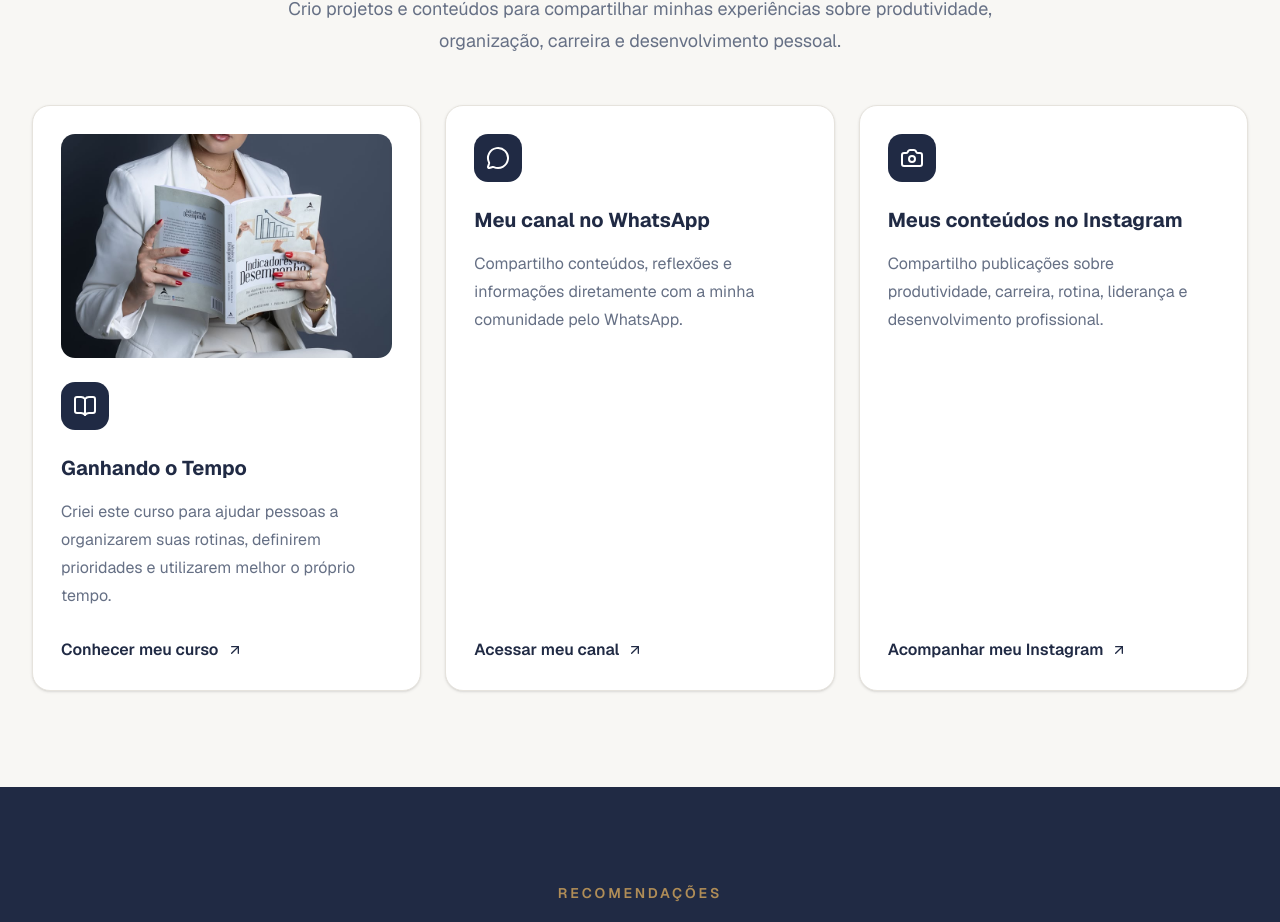
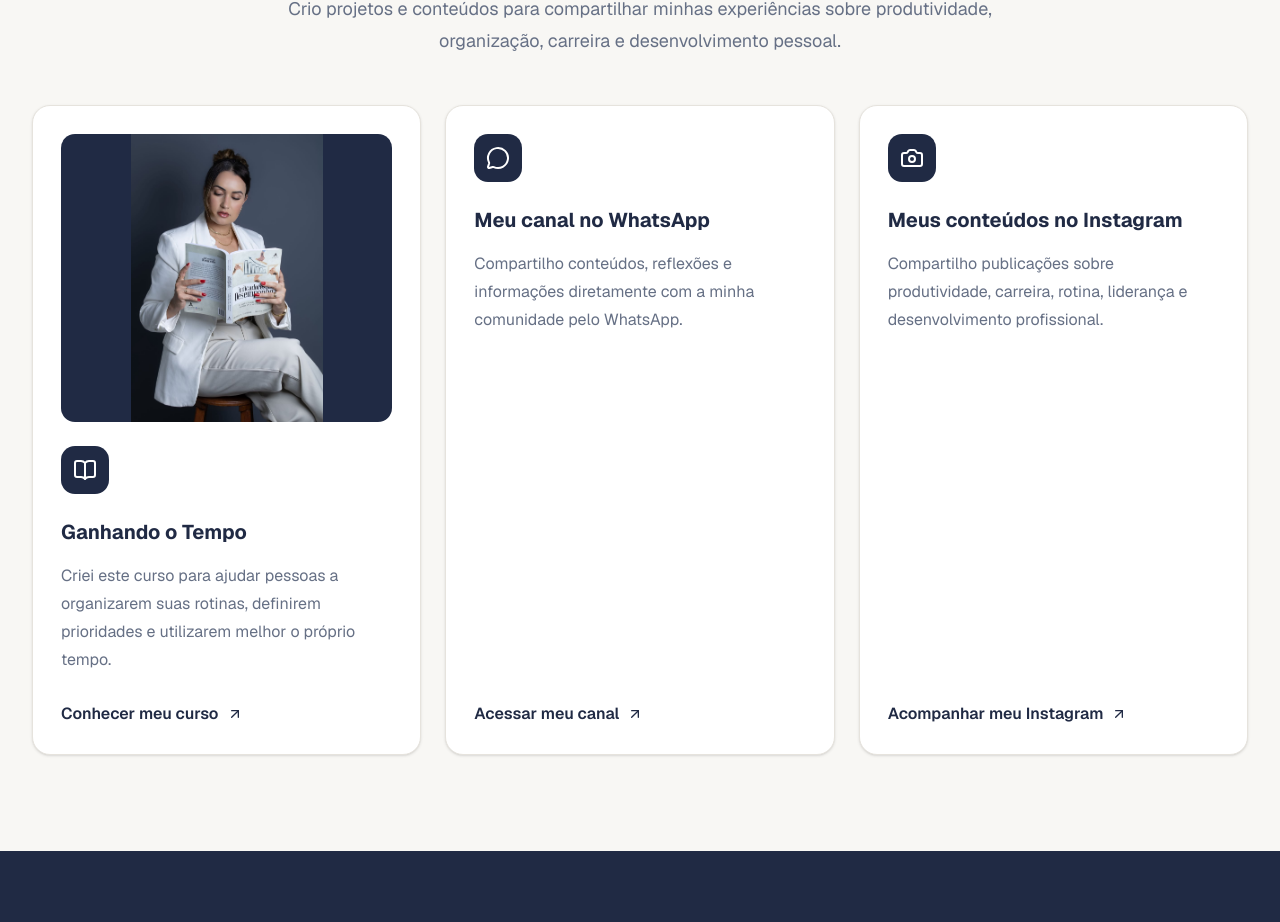
Before and after one commit to RodneiTimoteo/site-camila, a Next.js app: page / in a window 1280 px wide. Shown: the part 3670-4592 px from the top of the page. Built offline with nearby package versions, Linux system fonts and the light colour scheme; a web font is replaced by a local one.

Commit message:
Corrige enquadramento da imagem do curso

```diff
--- a/src/components/cards/ProjectCard.tsx
+++ b/src/components/cards/ProjectCard.tsx
@@ -34,11 +34,12 @@ export default function ProjectCard({
   return (
     <article className="flex h-full flex-col rounded-2xl border border-site bg-surface p-7 shadow-sm transition hover:-translate-y-1 hover:shadow-md">
 {type === "course" && (
-  <div className="mb-6 overflow-hidden rounded-xl">
+  <div className="mb-6 overflow-hidden rounded-xl bg-[#202a44]">
     <img
       src="/images/camila-conhecimento.jpeg"
       alt="Camila compartilhando conhecimento"
-      className="h-56 w-full object-cover object-center"
+      className="h-72 w-full object-contain object-center"
+      loading="lazy"
     />
   </div>
 )}
```
